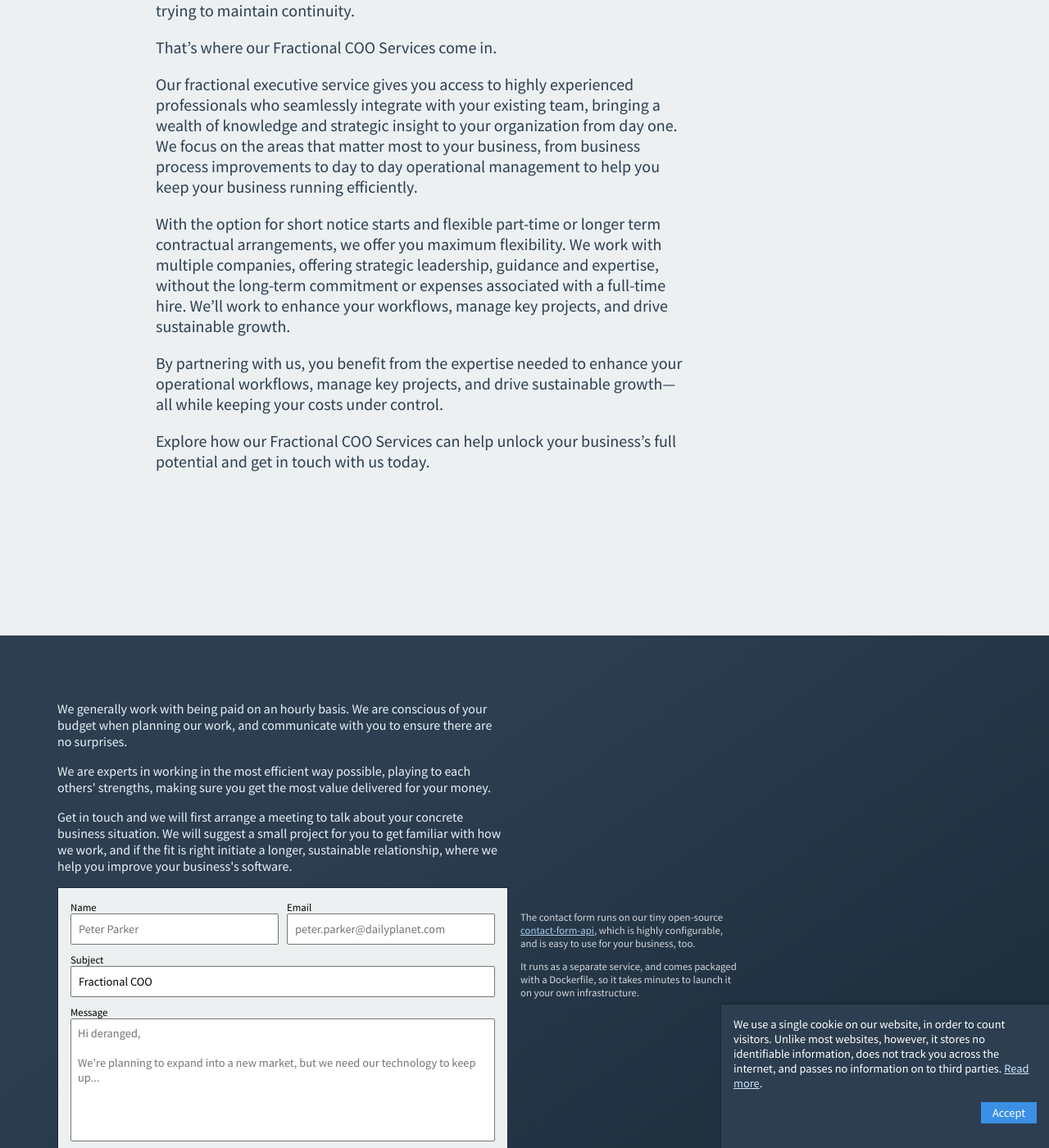
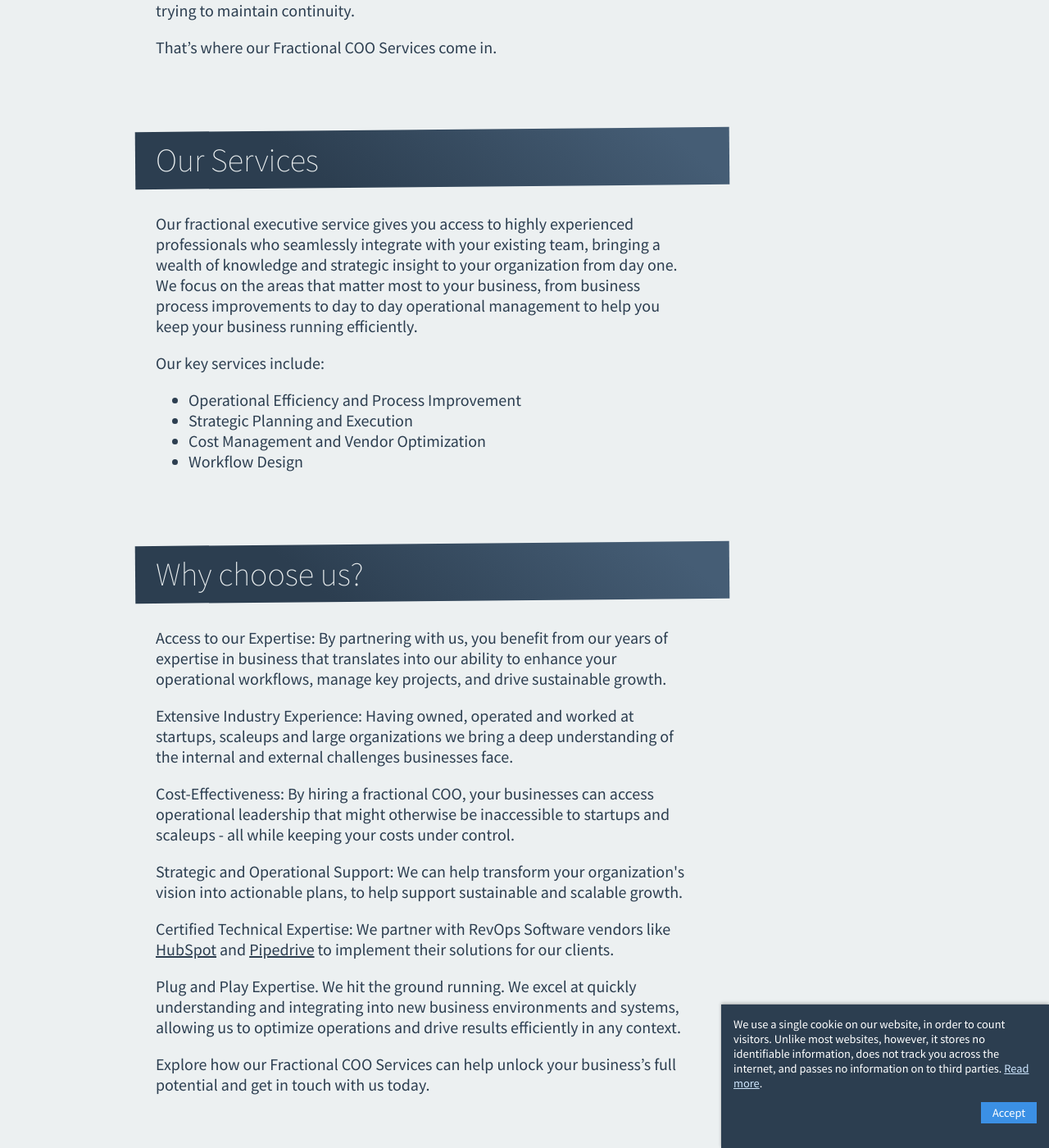
Before and after one commit to derangeddk/deranged.dk, a Jekyll site: the page built from _services/coo.html, in a window 1280 px wide and 1400 px high, scrolled down 802 px. Shown: the whole window at 82% size. Built offline with Jekyll 4.4.1, drawn with Linux system fonts in a browser that asks for light colours; some of the changed text lies outside the part shown.

Commit message:
Aded more content to coo service

```diff
--- a/_services/coo.html
+++ b/_services/coo.html
@@ -15,6 +15,9 @@ header-img: "img/business-man-wakling-early.jpg"
     you’re trying to maintain continuity.
   </p>
   <p>That’s where our Fractional COO Services come in.</p>
+</section>
+<section>
+  <h2>Our Services</h2>
   <p>
     Our fractional executive service gives you access to highly experienced
     professionals who seamlessly integrate with your existing team, bringing a
@@ -23,21 +26,58 @@ header-img: "img/business-man-wakling-early.jpg"
     process improvements to day to day operational management to help you keep
     your business running efficiently.
   </p>
+  <p>Our key services include:</p>
+  <ul>
+    <li>Operational Efficiency and Process Improvement</li>
+    <li>Strategic Planning and Execution</li>
+    <li>Cost Management and Vendor Optimization</li>
+    <li>Workflow Design</li>
+  </ul>
+</section>
+<section>
+  <h2>Why choose us?</h2>
   <p>
-    With the option for short notice starts and flexible part-time or longer
-    term contractual arrangements, we offer you maximum flexibility. We work
-    with multiple companies, offering strategic leadership, guidance and
-    expertise, without the long-term commitment or expenses associated with a
-    full-time hire. We’ll work to enhance your workflows, manage key projects,
-    and drive sustainable growth.
+    Access to our Expertise: By partnering with us, you benefit from our years
+    of expertise in business that translates into our ability to enhance your
+    operational workflows, manage key projects, and drive sustainable growth.
   </p>
   <p>
-    By partnering with us, you benefit from the expertise needed to enhance your
-    operational workflows, manage key projects, and drive sustainable growth—all
-    while keeping your costs under control.
+    Extensive Industry Experience: Having owned, operated and worked at
+    startups, scaleups and large organizations we bring a deep understanding of
+    the internal and external challenges businesses face.
+  </p>
+  <p>
+    Cost-Effectiveness: By hiring a fractional COO, your businesses can access
+    operational leadership that might otherwise be inaccessible to startups and
+    scaleups - all while keeping your costs under control.
+  </p>
+  <p>
+    Strategic and Operational Support: We can help transform your organization's
+    vision into actionable plans, to help support sustainable and scalable
+    growth.
+  </p>
+  <p>
+    Certified Technical Expertise: We partner with RevOps Software vendors like
+    <a href="https://deranged.dk/hubspot/">HubSpot</a> and
+    <a href="https://deranged.dk/pipedrive/">Pipedrive</a> to implement their
+    solutions for our clients.
+  </p>
+  <p>
+    Plug and Play Expertise. We hit the ground running. We excel at quickly
+    understanding and integrating into new business environments and systems,
+    allowing us to optimize operations and drive results efficiently in any
+    context.
   </p>
   <p>
     Explore how our Fractional COO Services can help unlock your business’s full
     potential and get in touch with us today.
   </p>
 </section>
+<section>
+  <h2>Let's start building your business</h2>
+  <p>
+    Be sure to check out our RevOps blogs for tips, tricks and strategies on
+    improving your business and when you are ready to take the next step, get in
+    touch with us and let's start building your business…
+  </p>
+</section>
```
